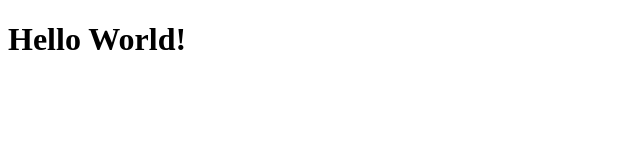
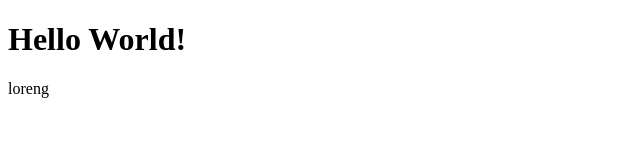
Before and after one commit to Kyomik/belajar_git, a plain HTML site: page index.html in a window 1280 px wide. Shown: the full height of the page, 0-640 px from the left. Drawn offline with Linux system fonts and the light colour scheme.

Commit message:
menambah paragraf

```diff
--- a/index.html
+++ b/index.html
@@ -5,5 +5,6 @@
 </head>
 <body>
 	<h1>Hello World!</h1>
+	<p>loreng</p>
 </body>
 </html>
```
